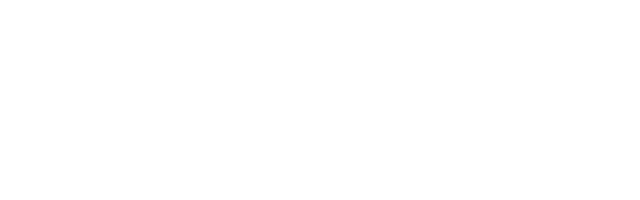
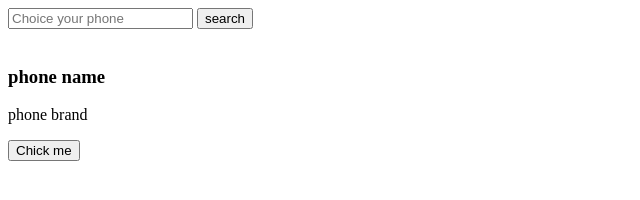
Before and after one commit to Bakiebillah/phone-hunter, a plain HTML site: page index.html in a window 1280 px wide. Shown: the whole page, without its empty margins (0-640 px from the left). Drawn offline with Linux system fonts and the light colour scheme.

Commit message:
add html

```diff
--- a/index.html
+++ b/index.html
@@ -8,7 +8,21 @@
     <link rel="stylesheet" href="phone.css">
 </head>
 <body>
+    <div class="container">
+        <div class="search">
+            <input id="search" type="text" placeholder="Choice your phone">
+            <button onclick="lodePhone()">search</button>
+        </div>
 
+        <div id="displayPhone" class="phonecontainer">
+            <div class="phone">
+                <img src="#" alt="">
+                <h3>phone name</h3>
+                <p>phone brand</p>
+                <button> Chick me</button>
+            </div>
+        </div>
+    </div>
     <script src="phone.js"></script>
 </body>
 </html>
```
